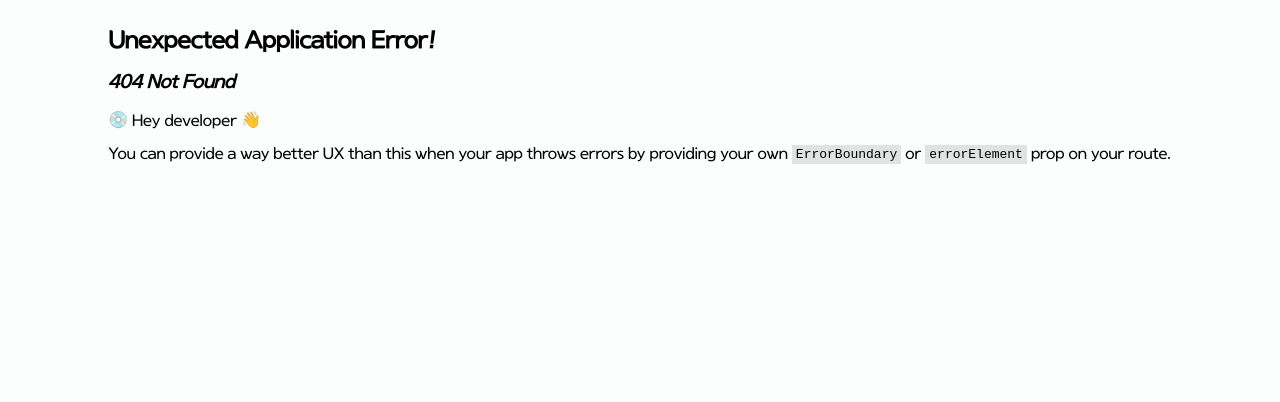
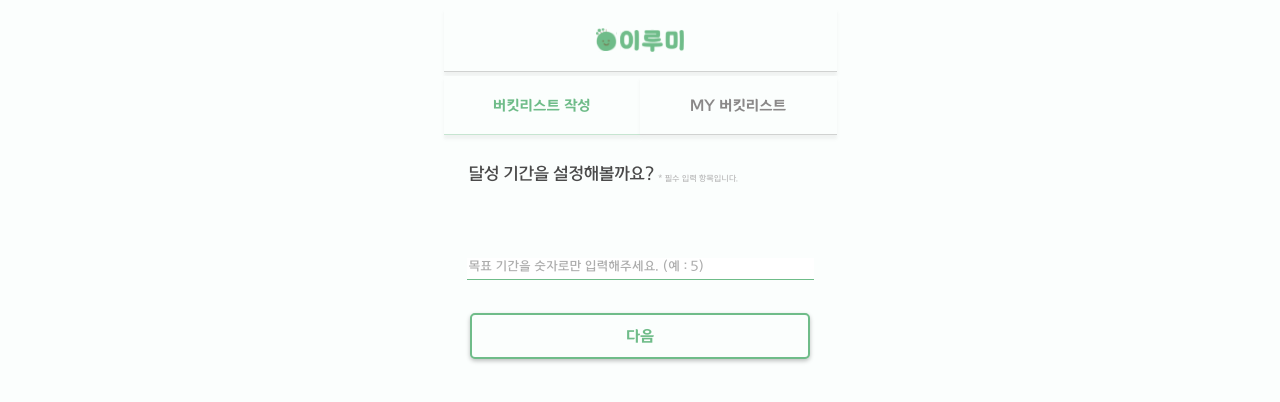
Before and after one commit to miniproject-likelion12th/mini-frontend, a React (Create React App) app: page /WriteYear in a window 1280 px wide. Before the commit this address had no page. Shown: the top 402 px of the page. Built offline with nearby package versions, Linux system fonts and the light colour scheme.

Commit message:
[Feat] 달성 기간 작성 페이지 형식 구현

```diff
--- a/src/App.js
+++ b/src/App.js
@@ -6,6 +6,7 @@ import { createGlobalStyle } from "styled-components";
 import ChoosePeriod from "./write-list/choose-period/ChoosePeriod";
 import WriteDetail from "./write-list/write-detail/WriteDetail";
 import WriteGoal from "./write-list/write-goal/WriteGoal";
+import WriteYear from "./write-list/write-detail/WriteYear";
 
 const router = createBrowserRouter(
   [
@@ -28,6 +29,10 @@ const router = createBrowserRouter(
     {
       path: "/WriteDetail",
       element: <WriteDetail />,
+    },
+    {
+      path: "/WriteYear",
+      element: <WriteYear />,
     },
     {
       path: "/WriteGoal",
--- a/src/write-list/style-component/Wrapper.jsx
+++ b/src/write-list/style-component/Wrapper.jsx
@@ -10,6 +10,7 @@ export const Wrapper = styled.div`
 `;
 
 export const Container = styled.div`
+  width: calc(100% - 50px);
   height: 100%;
   display: flex;
   flex-direction: column;
--- a/src/write-list/write-detail/WriteDetail.js
+++ b/src/write-list/write-detail/WriteDetail.js
@@ -77,7 +77,7 @@ const WriteDetail = () => {
         text="필수 입력 항목을 모두 작성해주세요."
         display={showWaring}
       />
-      <BottomButton text="다음" display={true} onClick={moveToNext} />
+      <BottomButton text="다음" onClick={moveToNext} />
     </Wrapper>
   );
 };
@@ -93,9 +93,10 @@ const QnA = styled.div`
   width: 100%;
 `;
 
-const Ask = styled.div`
+export const Ask = styled.div`
   width: 100%;
   display: flex;
+  justify-content: baseline;
   align-items: end;
   gap: 4px;
 `;
--- /dev/null
+++ b/src/write-list/write-detail/WriteYear.js
@@ -0,0 +1,72 @@
+import React, { useState } from "react";
+import { Container, Wrapper } from "../style-component/Wrapper";
+import Banner from "../style-component/Banner";
+import MenuBanner from "../style-component/MenuBanner";
+import QuestionTitle from "../style-component/QuestionTitle";
+import NoticeText from "../style-component/NoticeText";
+import { Ask } from "./WriteDetail";
+import styled from "styled-components";
+import WarningText from "../style-component/WarningText";
+import BottomButton from "../style-component/BottomButton";
+
+const WriteYear = () => {
+  const [years, setYears] = useState("");
+  const [warning, setWarning] = useState("");
+
+  const moveToNext = () => {
+    if (!years) {
+      setWarning("필수 입력 항목을 모두 작성해주세요.");
+      return;
+    }
+    if (NaN(years)) {
+      setWarning("형식이 올바르지 않습니다.");
+      return;
+    }
+    // 페이지 전환
+  };
+
+  return (
+    <Wrapper>
+      <Banner />
+      <MenuBanner />
+      <Container>
+        <Ask>
+          <QuestionTitle text="달성 기간을 설정해볼까요?" />
+          <NoticeText />
+        </Ask>
+        <Input
+          type="number"
+          placeholder="목표 기간을 숫자로만 입력해주세요. (예 : 5)"
+          value={years}
+          onChange={(e) => setYears(e.target.value)}
+        />
+        <WarningText />
+        <BottomButton text="다음" onClick={moveToNext} />
+      </Container>
+    </Wrapper>
+  );
+};
+
+export default WriteYear;
+
+const Input = styled.input`
+  width: 100%;
+  margin-top: 70px;
+  padding-bottom: 6px;
+  -moz-appearance: textfield; /* Firefox */
+  -webkit-appearance: none; /* Chrome, Safari, Edge */
+  appearance: none;
+  &::-webkit-inner-spin-button,
+  &::-webkit-outer-spin-button {
+    -webkit-appearance: none;
+    margin: 0;
+  }
+  border: 0;
+  border-bottom: 1px solid #6fbc89;
+  outline: 0;
+  font-size: 14px;
+  font-family: "YiSunShinDotumM";
+  &::placeholder {
+    color: #adadad;
+  }
+`;
```
